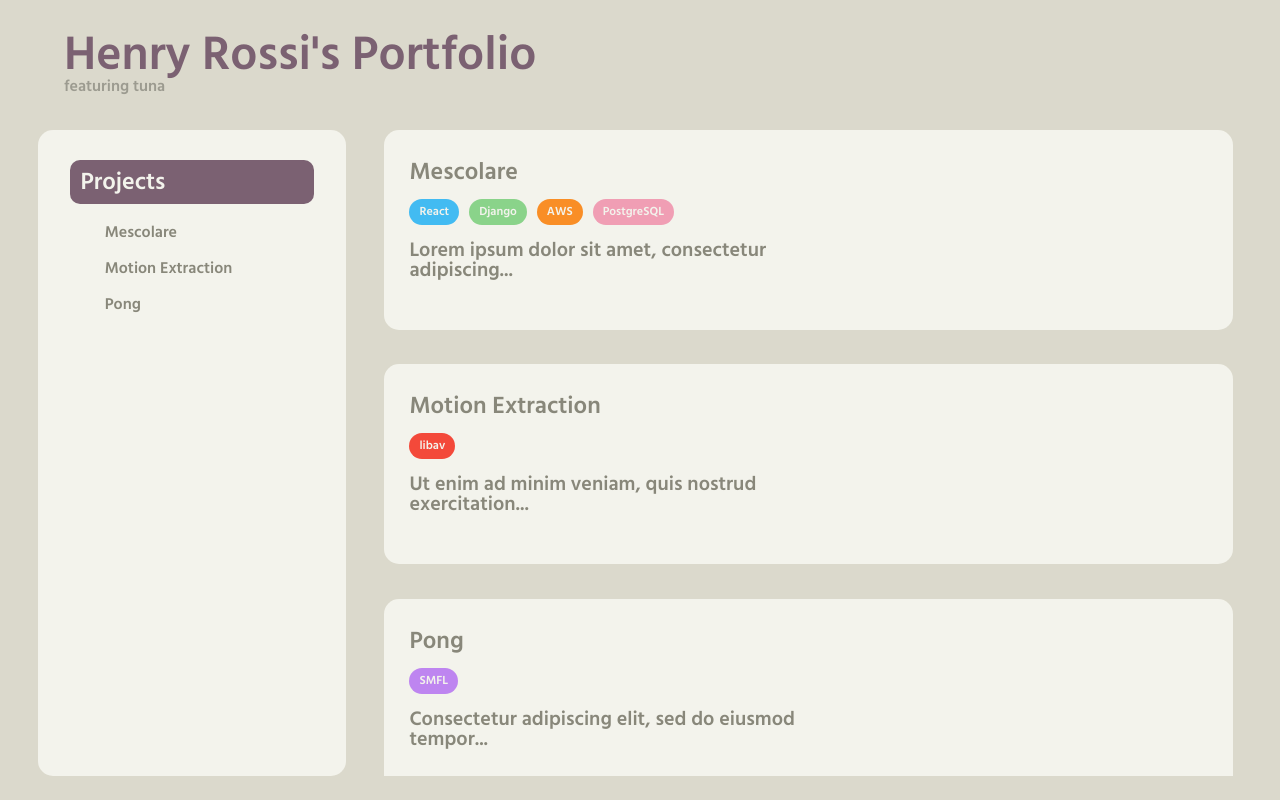
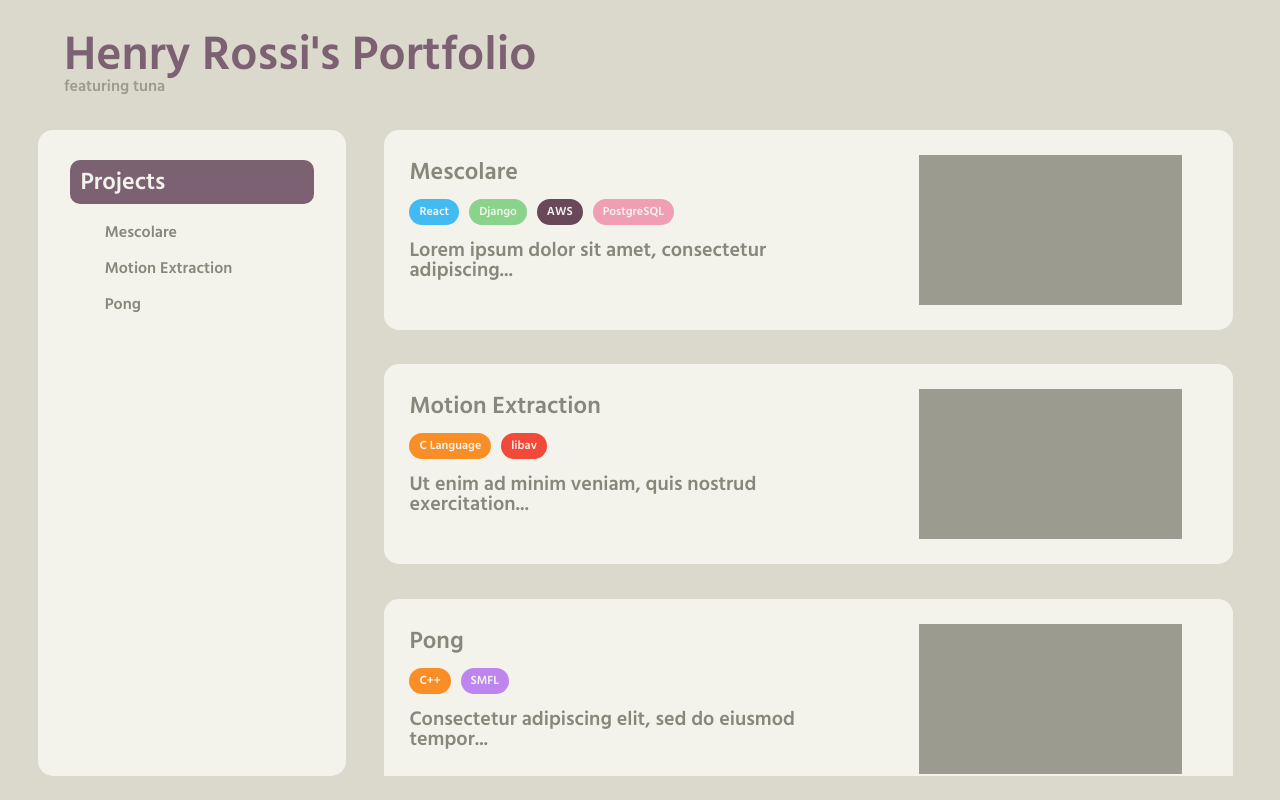
Before and after one commit to henryrossi/portfolio, a React app: page / in a window 1280 px wide. Built offline with nearby package versions, Linux system fonts and the light colour scheme; the HTML template or start-up script is replaced by a standard one.

Commit message:
chnaged indentation from 4 to 2 spaces

```diff
--- a/src/ProjectList.tsx
+++ b/src/ProjectList.tsx
@@ -1,5 +1,5 @@
 import * as React from "react";
-import { useLoaderData } from "react-router-dom";
+import { Link, useLoaderData } from "react-router-dom";
 import { getProjectPreviews, ProjectPreview } from "./projects";
 
 export function loader() : ProjectPreview[] {
@@ -13,6 +13,7 @@ export default function ProjectList() {
     <ul>
       {projects.map(proj =>
         <li key={proj.name}>
+          <Link  to={proj.name}>
             <div className="project">
               <div className="info">
                 <h2>{proj.name}</h2>
@@ -28,7 +29,11 @@ export default function ProjectList() {
                 </ul>
                 <p>{proj.desc}...</p>
               </div>
+              <div className="image">
+                <div></div>
               </div>
+            </div>
+          </Link>
         </li>
       )}
     </ul>
--- a/src/custom.d.ts
+++ b/src/custom.d.ts
@@ -1,4 +1,4 @@
 declare module '*.png' {
-    const content: string;
-    export default content;
+  const content: string;
+  export default content;
 }
--- a/src/projects.ts
+++ b/src/projects.ts
@@ -23,7 +23,7 @@ const projectList: ProjectInformation[] = [
     tags: [
       { name: "React", color: "blue" },
       { name: "Django", color: "green" },
-            { name: "AWS", color: "orange" },
+      { name: "AWS", color: "black" },
       { name: "PostgreSQL", color: "pink" },
     ]
   },
@@ -31,6 +31,7 @@ const projectList: ProjectInformation[] = [
     name: "Motion Extraction",
     desc: "Ut enim ad minim veniam, quis nostrud exercitation ullamco laboris nisi ut aliquip ex ea commodo consequat. Duis aute irure dolor in reprehenderit in voluptate velit esse cillum dolore eu fugiat nulla pariatur. Excepteur sint occaecat cupidatat non proident, sunt in culpa qui officia deserunt mollit anim id est laborum.",
     tags: [
+      { name: "C Language", color: "orange" },
       { name: "libav", color: "red" },
     ]
   },
@@ -38,9 +39,9 @@ const projectList: ProjectInformation[] = [
     name: "Pong",
     desc: "Consectetur adipiscing elit, sed do eiusmod tempor incididunt ut labore et dolore magna aliqua. Ut enim ad minim veniam, quis nostrud exercitation ullamco laboris nisi ut aliquip ex ea commodo consequat. Duis aute irure dolor in reprehenderit in voluptate velit esse cillum dolore eu fugiat nulla pariatur. Excepteur sint occaecat cupidatat non proident, sunt in culpa qui officia deserunt mollit anim id est laborum.",
     tags: [
+      { name: "C++", color: "orange" },
       { name: "SMFL", color: "purple" },
     ]
-
   }
 ];
 
--- a/src/style.css
+++ b/src/style.css
@@ -100,6 +100,8 @@
 }
 
 .project > .info {
+  display: inline-block;
+  vertical-align: top;
   width: 60%;
   padding: 30px 3%;
 }
@@ -151,6 +153,18 @@
   background-color: var(--tag-background-black);
 }
 
+.project > .image {
+  display: inline-block;
+  width: 40%;
+  height: 200px;
+  padding: 25px 6% 25px 3%;
+}
+
+.project > .image > div {
+  background-color: #9C9B90;
+  width: 100%;
+  height: 100%;
+}
 
 canvas {
   width: 240px;
```
Also changed, not shown: src/ErrorPage.tsx (indentation only), src/Portfolio.tsx (indentation only), src/Project.tsx (indentation only), src/index.tsx (indentation only), src/pixels.tsx (indentation only), tsconfig.json (indentation only). Lines whose indentation alone changed are shown as unchanged.
